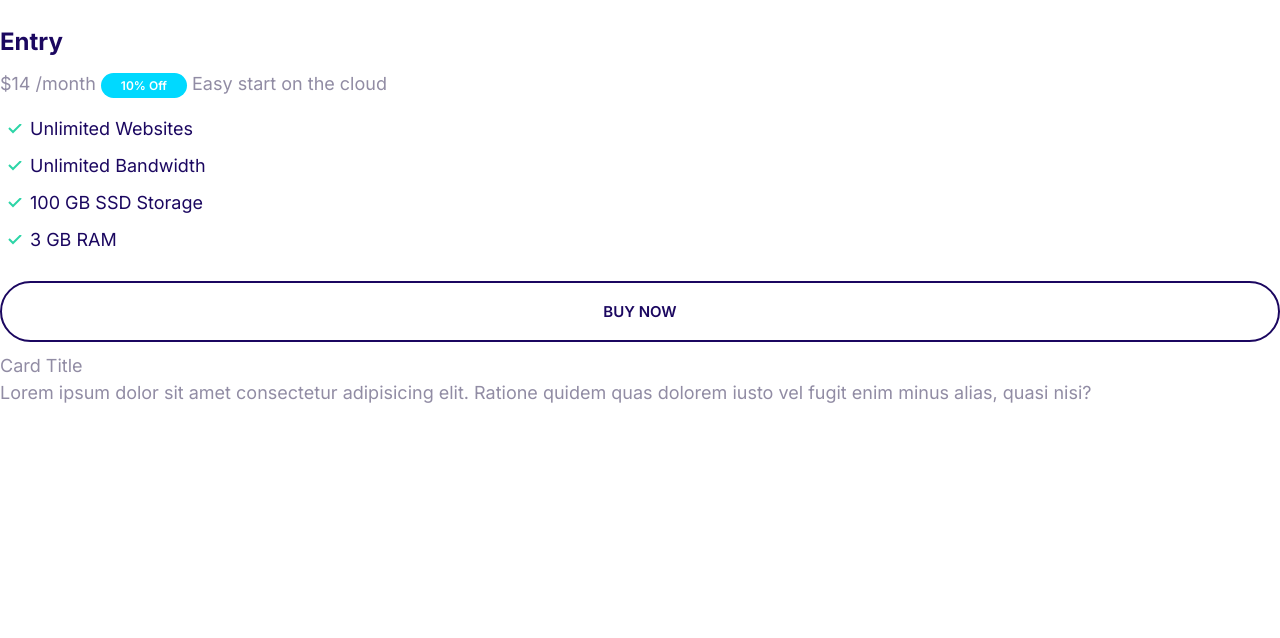
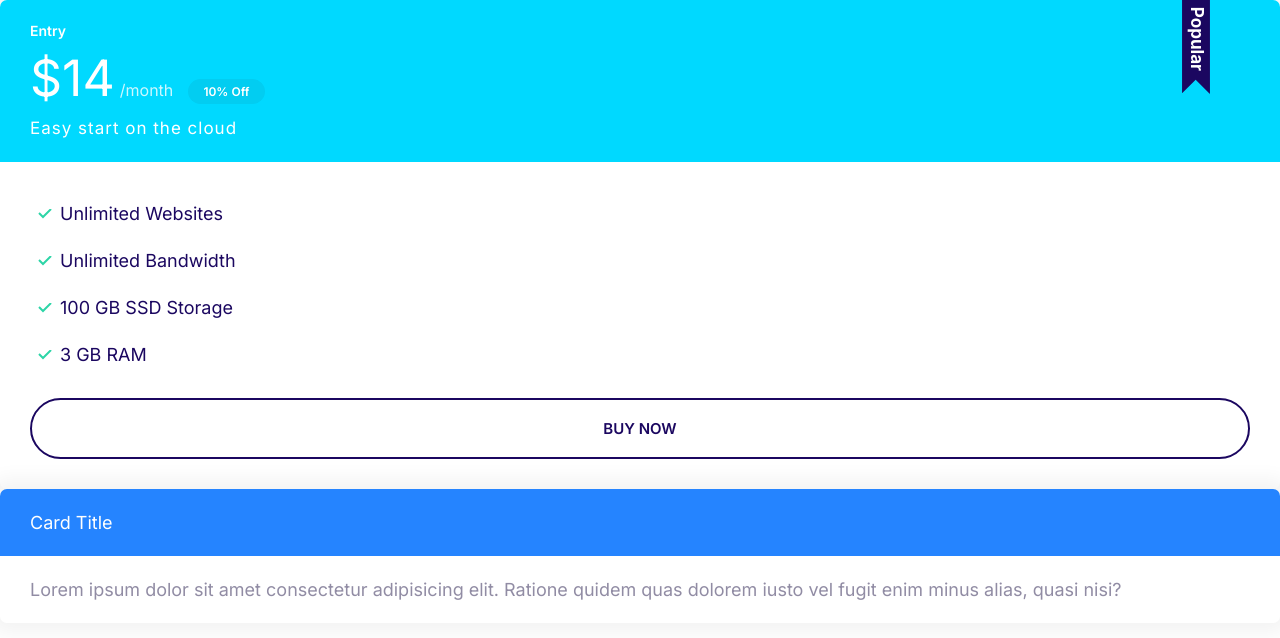
Before and after one commit to bakatsiasg/moshify-bakatsias, a plain HTML site: page index.html in a window 1280 px wide. Drawn offline with Linux system fonts and the light colour scheme.

Commit message:
Implemented Plans component

```diff
--- a/css/styles.css
+++ b/css/styles.css
@@ -118,6 +118,7 @@ a{
 
 .badge--small{
     font-size: 1.6rem;
+    padding: 0.5rem 1.5rem;
 }
 
 @media screen and (min-width: 1024px){
@@ -282,3 +283,94 @@ a{
         font-size: 1.5rem;
     }
 }
+
+/* Cards */
+.card{
+    border-radius: 7px;
+    box-shadow: 0 0 20px 10px #f3f3f3;
+    overflow: hidden;
+}
+
+.card__header,
+.card__body{
+    padding: 2rem 3rem;
+}
+
+.card--primary .card__header{
+    background: var(--color-primary);
+    color: #fff;
+}
+
+.card--secondary .card__header{
+    background: var(--color-secondary);
+    color: #fff;
+}
+
+.card--secondary .badge--secondary{
+background: #02cdf1;
+}
+
+@media screen and (min-width: 1024px){
+    .input{
+        font-size: 1.5rem;
+    }
+}
+
+/* Plans */
+.plan_name{
+    color: #fff;
+    margin:0;
+    font-weight: 600;
+    font-size: 2.4rem;
+}
+
+.plan__price{
+    font-size: 6rem;
+}
+.plan__billing-cycle{
+    font-size: 2.4rem;
+    font-weight: 300;
+    opacity: 0.8;
+    margin-right: 1rem;
+}
+.plan__description{
+    font-size: 2rem;
+    font-weight: 300;
+    letter-spacing: 1px;
+    display: block;
+}
+
+.plan .list__item{
+    margin-bottom: 2rem;
+}
+
+.plan--popular .card__header{
+    position: relative;
+}
+
+.plan--popular .card__header::before{
+    content: url(../images/popular.svg);
+    width: 40px;
+    display: inline-block;
+    position: absolute;
+    top: -6px;
+    right: 5%;
+}
+
+@media screen and (min-width: 1024px){
+    .plan_name{
+        font-size: 1.4rem;
+    }
+
+    .plan__price{
+        font-size: 5rem;
+    }
+
+    .plan__billing-cycle{
+        font-size: 1.6rem;
+    }
+
+    .plan__description{
+        font-size: 1.7rem;
+    }
+}
```
Also changed, not shown: components/Cards.html (added, +7 -0 lines), components/Plans.html (added, +20 -0 lines), images/popular.svg (added).
